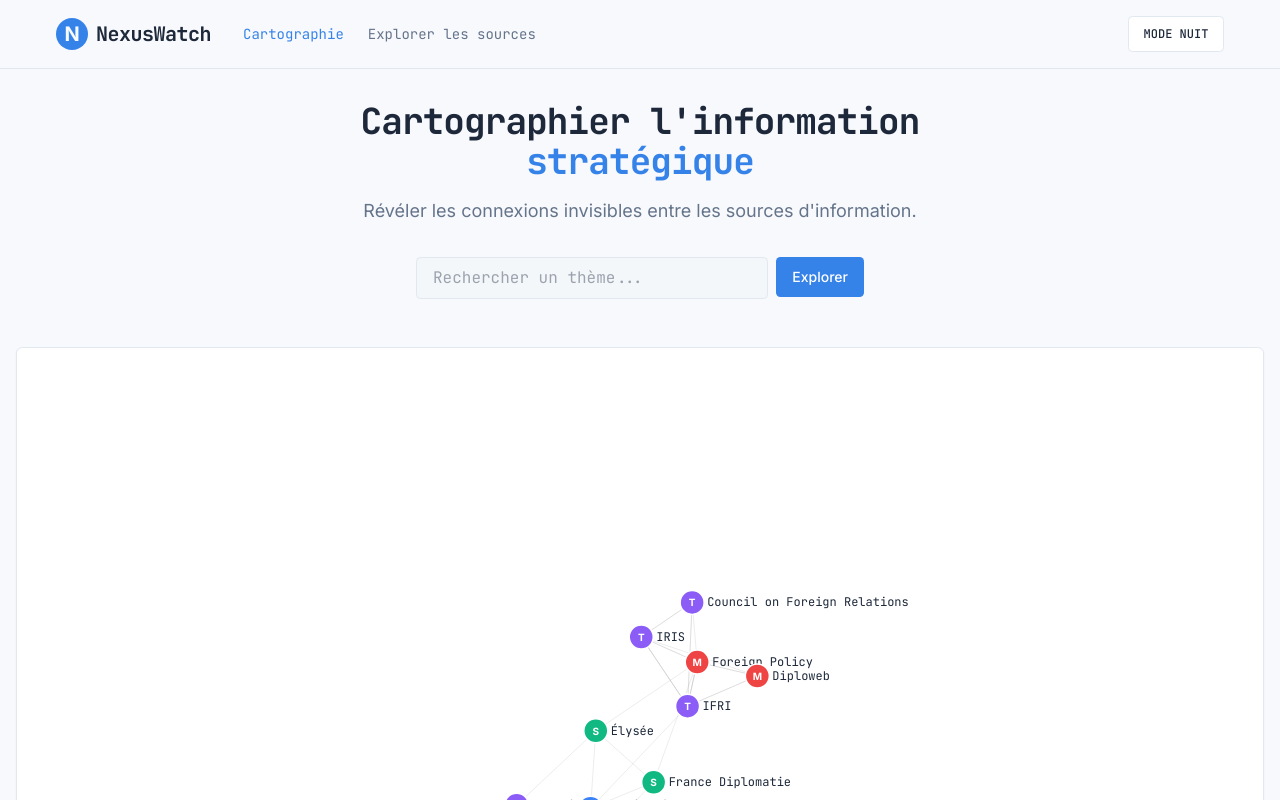
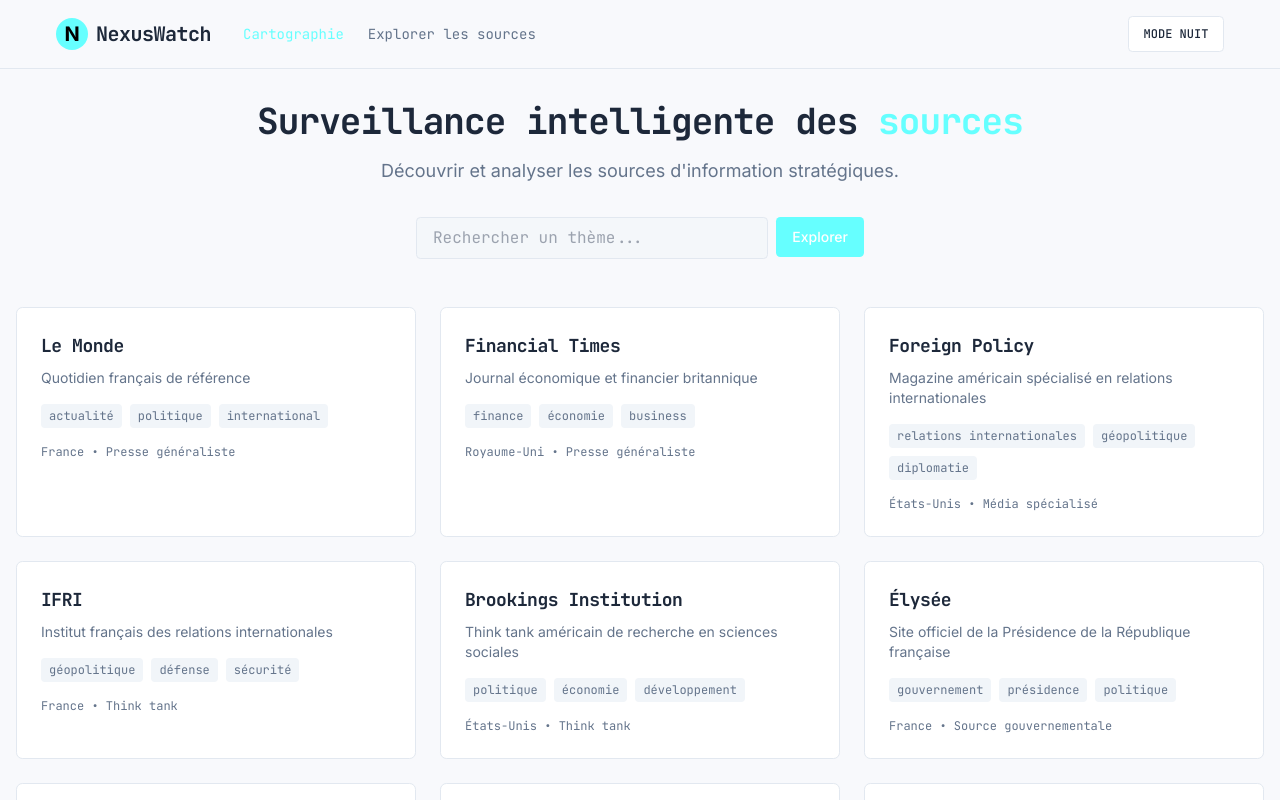
Before and after one commit to RamziAnass/intel-nexus-flow, a React (Vite) app: page / in a window 1280 px wide. Shown: the top 800 px of the page. Built offline with nearby package versions, Linux system fonts and the light colour scheme.

Commit message:
Refactor: UI updates and content removal
- Removed the "Cartographie" section from the header.
- Replaced the intro animation with a modern version.
- Changed the dark mode background color to black.
- Changed the text color blue to cyan.

```diff
--- a/src/components/IntroAnimation.tsx
+++ b/src/components/IntroAnimation.tsx
@@ -3,13 +3,21 @@ import React, { useEffect, useState } from 'react';
 
 const IntroAnimation: React.FC = () => {
   const [visible, setVisible] = useState(true);
+  const [step, setStep] = useState(0);
 
   useEffect(() => {
+    const stepTimer = setInterval(() => {
+      setStep(prev => (prev + 1) % 4);
+    }, 600);
+
     const timer = setTimeout(() => {
       setVisible(false);
     }, 3000);
 
-    return () => clearTimeout(timer);
+    return () => {
+      clearInterval(stepTimer);
+      clearTimeout(timer);
+    };
   }, []);
 
   if (!visible) {
@@ -17,20 +25,67 @@ const IntroAnimation: React.FC = () => {
   }
 
   return (
-    <div className="fixed inset-0 bg-background z-50 flex items-center justify-center">
-      <div className="text-center">
-        <div className="relative mb-8">
-          <div className="w-32 h-32 border-4 border-primary rounded-full flex items-center justify-center">
-            <div className="w-24 h-24 border-2 border-accent rounded-full animate-pulse-slow"></div>
+    <div className="fixed inset-0 bg-background z-50 flex items-center justify-center overflow-hidden">
+      <div className="relative">
+        {/* Grid d'arrière-plan */}
+        <div className="absolute inset-0 grid grid-cols-12 grid-rows-8 gap-1 opacity-10">
+          {Array.from({ length: 96 }).map((_, i) => (
+            <div
+              key={i}
+              className="w-8 h-8 border border-primary/20 animate-pulse"
+              style={{ animationDelay: `${i * 50}ms` }}
+            />
+          ))}
+        </div>
+
+        {/* Cercles animés */}
+        <div className="relative z-10 flex items-center justify-center">
+          <div className="relative">
+            {/* Cercle extérieur */}
+            <div className="w-48 h-48 border-2 border-primary/30 rounded-full animate-spin-slow"></div>
+
+            {/* Cercles intérieurs */}
+            <div className="absolute inset-4 border border-accent rounded-full animate-pulse"></div>
+            <div className="absolute inset-8 border border-primary rounded-full animate-ping"></div>
+
+            {/* Centre avec logo */}
+            <div className="absolute inset-0 flex items-center justify-center">
+              <div className="w-16 h-16 bg-primary rounded-lg flex items-center justify-center transform rotate-45">
+                <span className="text-primary-foreground font-bold text-2xl transform -rotate-45">N</span>
+              </div>
+            </div>
+
+            {/* Points de données */}
+            {[0, 1, 2, 3].map((i) => (
+              <div
+                key={i}
+                className={`absolute w-3 h-3 bg-accent rounded-full transition-all duration-500 ${
+                  step >= i ? 'opacity-100 scale-100' : 'opacity-30 scale-50'
+                }`}
+                style={{
+                  top: '50%',
+                  left: '50%',
+                  transform: `translate(-50%, -50%) rotate(${i * 90}deg) translateY(-80px)`,
+                }}
+              />
+            ))}
           </div>
-          <div className="scanner-line top-0"></div>
         </div>
-        <h1 className="text-3xl font-bold font-mono mb-2 tracking-tight text-primary">
-          NexusWatch
-        </h1>
-        <p className="text-sm text-muted-foreground font-mono animate-fade-in">
-          Initialisation du système d'analyse...
-        </p>
+
+        {/* Texte moderne */}
+        <div className="absolute bottom-20 left-1/2 transform -translate-x-1/2 text-center">
+          <h1 className="text-4xl font-bold font-mono mb-4 tracking-tight text-primary animate-fade-in">
+            NEXUS<span className="text-accent">WATCH</span>
+          </h1>
+          <div className="flex items-center justify-center space-x-2 animate-fade-in">
+            <div className="w-2 h-2 bg-accent rounded-full animate-bounce"></div>
+            <div className="w-2 h-2 bg-accent rounded-full animate-bounce" style={{ animationDelay: '0.1s' }}></div>
+            <div className="w-2 h-2 bg-accent rounded-full animate-bounce" style={{ animationDelay: '0.2s' }}></div>
+            <span className="ml-4 text-sm text-muted-foreground font-mono">
+              Initialisation du système
+            </span>
+          </div>
+        </div>
       </div>
     </div>
   );
--- a/src/index.css
+++ b/src/index.css
@@ -16,8 +16,8 @@
     --popover: 0 0% 100%;
     --popover-foreground: 217 33% 17%;
 
-    --primary: 214 80% 56%;
-    --primary-foreground: 210 40% 98%;
+    --primary: 180 100% 70%;
+    --primary-foreground: 0 0% 0%;
 
     --secondary: 210 40% 96.1%;
     --secondary-foreground: 217 33% 17%;
@@ -25,15 +25,15 @@
     --muted: 210 40% 96.1%;
     --muted-foreground: 215.4 16.3% 46.9%;
 
-    --accent: 186 92% 69%;
-    --accent-foreground: 217 33% 17%;
+    --accent: 180 100% 70%;
+    --accent-foreground: 0 0% 0%;
 
     --destructive: 0 84.2% 60.2%;
     --destructive-foreground: 210 40% 98%;
 
     --border: 214.3 31.8% 91.4%;
     --input: 214.3 31.8% 91.4%;
-    --ring: 214 80% 56%;
+    --ring: 180 100% 70%;
 
     --radius: 0.4rem;
 
@@ -44,46 +44,46 @@
     --sidebar-accent: 240 4.8% 95.9%;
     --sidebar-accent-foreground: 240 5.9% 10%;
     --sidebar-border: 220 13% 91%;
-    --sidebar-ring: 217.2 91.2% 59.8%;
+    --sidebar-ring: 180 100% 70%;
   }
 
   .dark {
-    --background: 216 28% 7%;
-    --foreground: 210 40% 98%;
+    --background: 0 0% 0%;
+    --foreground: 180 100% 70%;
 
-    --card: 216 28% 10%;
-    --card-foreground: 210 40% 98%;
+    --card: 0 0% 5%;
+    --card-foreground: 180 100% 70%;
 
-    --popover: 216 28% 7%;
-    --popover-foreground: 210 40% 98%;
+    --popover: 0 0% 0%;
+    --popover-foreground: 180 100% 70%;
 
-    --primary: 214 80% 56%;
-    --primary-foreground: 210 40% 98%;
+    --primary: 180 100% 70%;
+    --primary-foreground: 0 0% 0%;
 
-    --secondary: 217 33% 17%;
-    --secondary-foreground: 210 40% 98%;
+    --secondary: 0 0% 10%;
+    --secondary-foreground: 180 100% 70%;
 
-    --muted: 217 33% 17%;
-    --muted-foreground: 215 20.2% 65.1%;
+    --muted: 0 0% 10%;
+    --muted-foreground: 180 30% 60%;
 
-    --accent: 186 92% 69%;
-    --accent-foreground: 222.2 47.4% 11.2%;
+    --accent: 180 100% 70%;
+    --accent-foreground: 0 0% 0%;
 
     --destructive: 0 62.8% 30.6%;
-    --destructive-foreground: 210 40% 98%;
+    --destructive-foreground: 180 100% 70%;
 
-    --border: 217 32.6% 17.5%;
-    --input: 217 32.6% 17.5%;
-    --ring: 214 80% 56%;
+    --border: 0 0% 15%;
+    --input: 0 0% 15%;
+    --ring: 180 100% 70%;
 
-    --sidebar-background: 220 26% 14%;
-    --sidebar-foreground: 210 40% 98%;
-    --sidebar-primary: 214 80% 56%;
-    --sidebar-primary-foreground: 0 0% 100%;
-    --sidebar-accent: 217 33% 17%;
-    --sidebar-accent-foreground: 210 40% 98%;
-    --sidebar-border: 217 32.6% 17.5%;
-    --sidebar-ring: 214 80% 56%;
+    --sidebar-background: 0 0% 5%;
+    --sidebar-foreground: 180 100% 70%;
+    --sidebar-primary: 180 100% 70%;
+    --sidebar-primary-foreground: 0 0% 0%;
+    --sidebar-accent: 0 0% 10%;
+    --sidebar-accent-foreground: 180 100% 70%;
+    --sidebar-border: 0 0% 15%;
+    --sidebar-ring: 180 100% 70%;
   }
 }
 
--- a/src/pages/Index.tsx
+++ b/src/pages/Index.tsx
@@ -2,8 +2,6 @@
 import { useState, useEffect } from 'react';
 import { Link } from 'react-router-dom';
 import SearchBar from '../components/SearchBar';
-import GraphVisualization from '../components/GraphVisualization';
-import Legend from '../components/Legend';
 import Header from '../components/Header';
 import Footer from '../components/Footer';
 import IntroAnimation from '../components/IntroAnimation';
@@ -44,10 +42,10 @@ const Index = () => {
       <main className="flex-1 container py-8 px-4">
         <div className="max-w-3xl mx-auto text-center mb-12">
           <h1 className="text-3xl md:text-4xl font-bold mb-4 font-mono tracking-tight">
-            Cartographier l'information <span className="text-primary">stratégique</span>
+            Surveillance intelligente des <span className="text-primary">sources</span>
           </h1>
           <p className="text-lg text-muted-foreground mb-8">
-            Révéler les connexions invisibles entre les sources d'information.
+            Découvrir et analyser les sources d'information stratégiques.
           </p>
 
           <div className="flex justify-center mb-8">
@@ -62,12 +60,28 @@ const Index = () => {
         </div>
 
         {sources.length > 0 ? (
-          <>
-            <div className="bg-card border border-border rounded-lg shadow-sm p-4 mb-8">
-              <GraphVisualization sources={sources} />
-            </div>
-            <Legend />
-          </>
+          <div className="grid grid-cols-1 md:grid-cols-2 lg:grid-cols-3 gap-6">
+            {sources.map((source) => (
+              <div
+                key={source.id}
+                className="bg-card border border-border rounded-lg p-6 hover:shadow-lg transition-all duration-300 cursor-pointer hover:scale-105"
+                onClick={() => window.open(source.url, '_blank')}
+              >
+                <h3 className="text-lg font-semibold font-mono tracking-tight mb-2">{source.title}</h3>
+                <p className="text-sm text-muted-foreground mb-4 line-clamp-3">{source.description}</p>
+                <div className="flex flex-wrap gap-2">
+                  {source.tags.slice(0, 3).map(tag => (
+                    <span key={tag} className="px-2 py-1 bg-muted text-muted-foreground rounded text-xs font-mono">
+                      {tag}
+                    </span>
+                  ))}
+                </div>
+                <div className="mt-4 text-xs text-muted-foreground font-mono">
+                  {source.country} • {source.type}
+                </div>
+              </div>
+            ))}
+          </div>
         ) : (
           <div className="text-center py-16">
             <p className="text-muted-foreground text-lg">Aucune source trouvée pour cette recherche.</p>
--- a/tailwind.config.ts
+++ b/tailwind.config.ts
@@ -108,6 +108,10 @@ export default {
 				'pulse-slow': {
 					'0%, 100%': { opacity: '1' },
 					'50%': { opacity: '0.5' }
+				},
+				'spin-slow': {
+					'0%': { transform: 'rotate(0deg)' },
+					'100%': { transform: 'rotate(360deg)' }
 				}
 			},
 			animation: {
@@ -115,7 +119,8 @@ export default {
 				'accordion-up': 'accordion-up 0.2s ease-out',
 				'scanner': 'scanner 3s ease-in-out infinite',
 				'fade-in': 'fade-in 0.5s ease-out',
-				'pulse-slow': 'pulse-slow 3s ease-in-out infinite'
+				'pulse-slow': 'pulse-slow 3s ease-in-out infinite',
+				'spin-slow': 'spin-slow 4s linear infinite'
 			}
 		}
 	},
```
